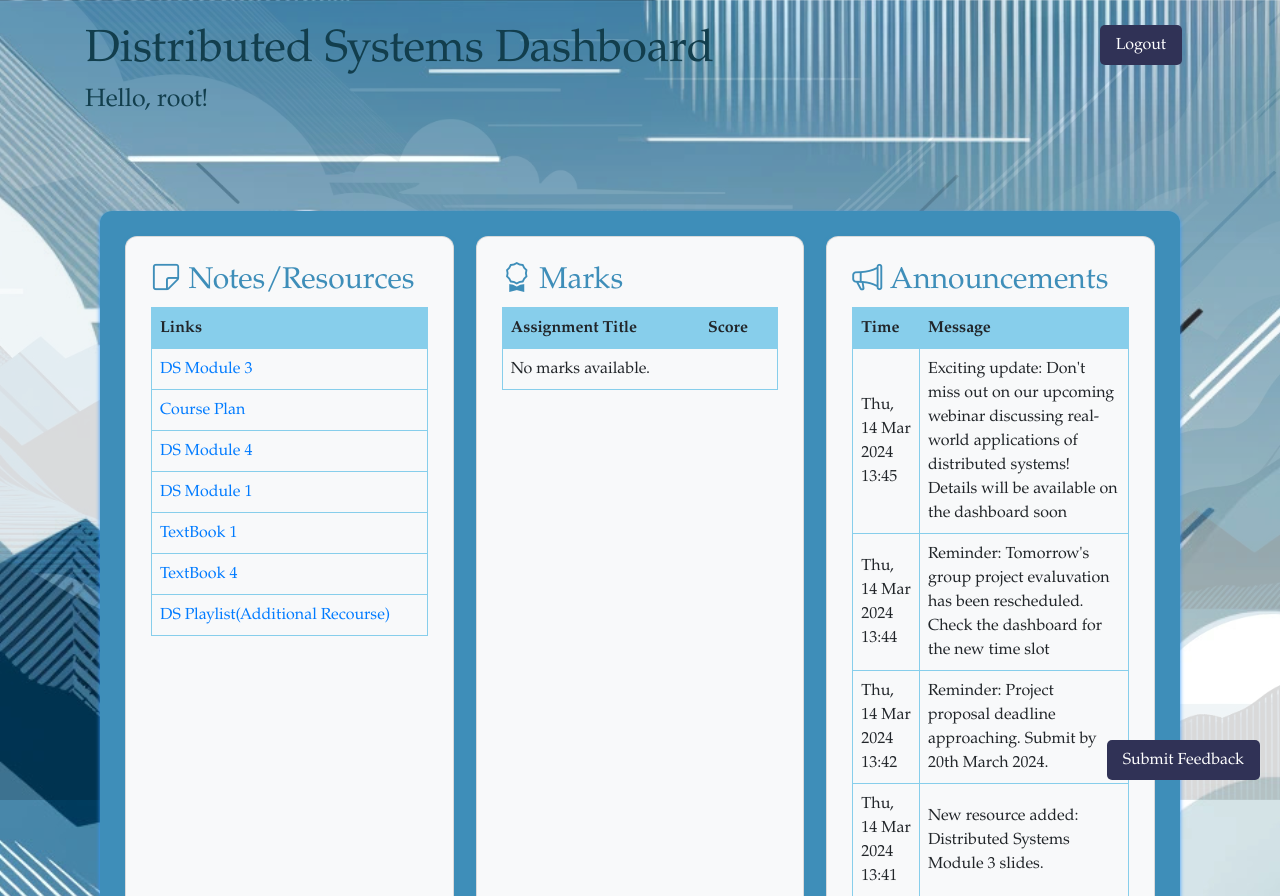
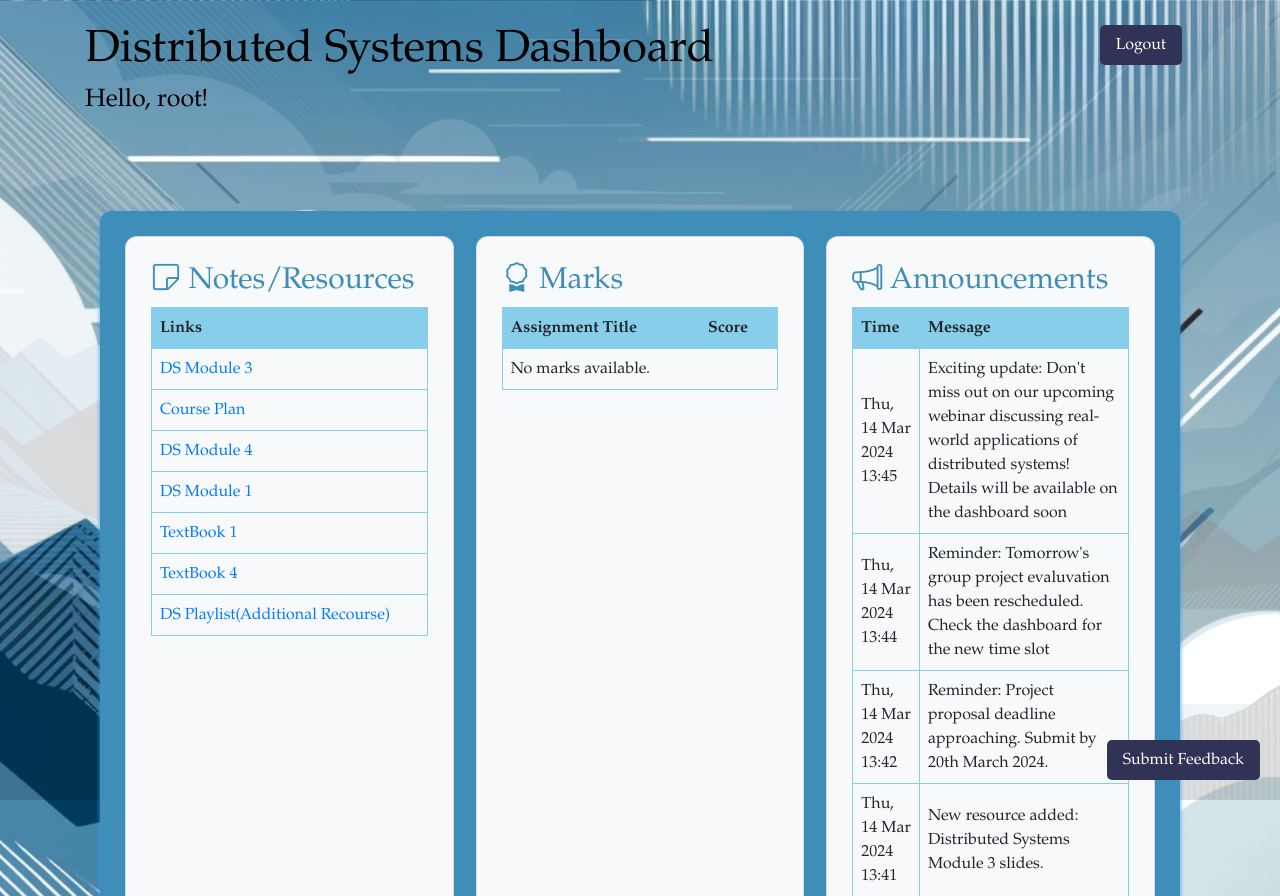
Before and after one commit to anurag1942003/EduTech-Distributed-Systems-Platform, a Django app: page /home/ in a window 1280 px wide. Shown: the top 896 px of the page. Run offline with Django 5.2, Linux system fonts and the light colour scheme; a user stored in the database is signed in; data comes from the database, SQL or seed files in the repository; some libraries are stand-ins or nearby versions.

Commit message:
changes made

```diff
--- a/templates/home.html
+++ b/templates/home.html
@@ -52,13 +52,13 @@
 }
 
 h1 {
-    color: #123e4d;
+    color: black;
     font-family: 'Garamond', serif;
     font-size: 45px;
 }
 
 h3 {
-    color: #123e4d;
+    color: black;
     font-family: 'Garamond', serif;
     font-size: 25px;
 }
```
